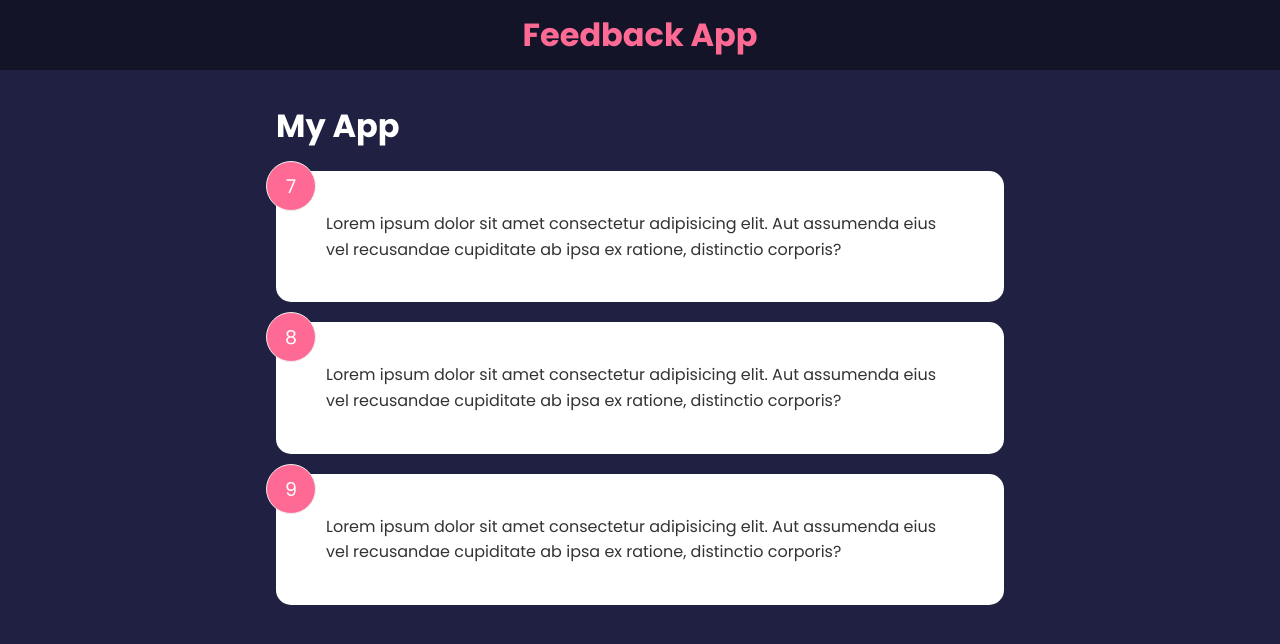
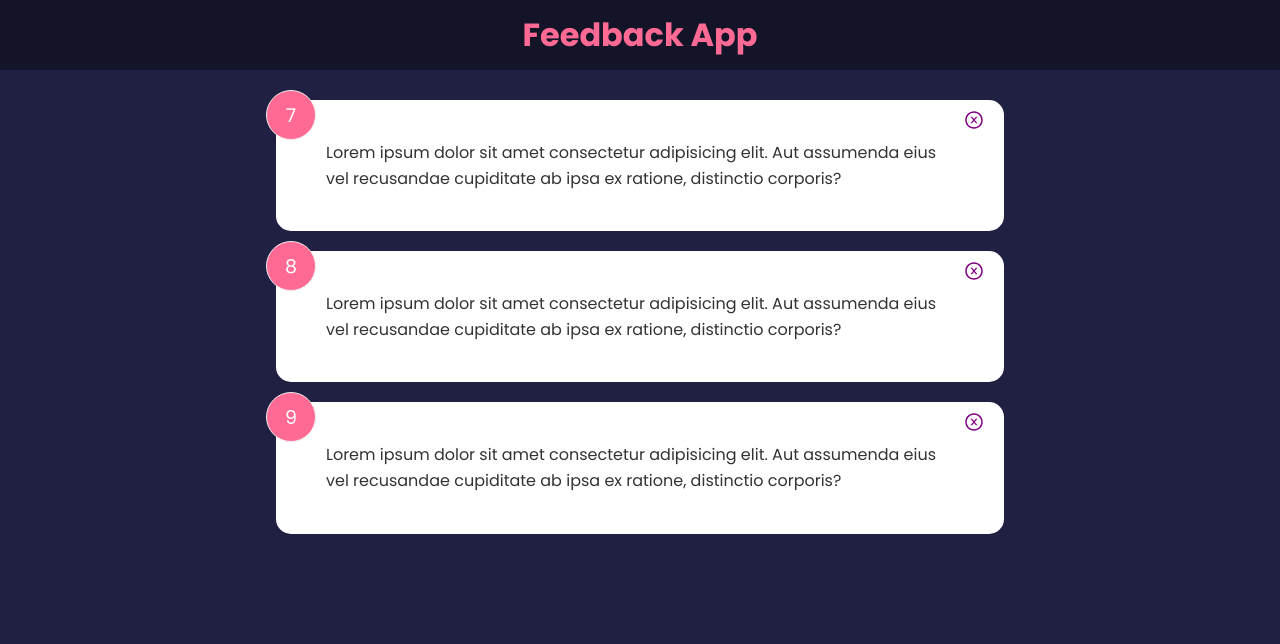
Before and after one commit to Mezin24/react_feedback_app, a React (Create React App) app: page / in a window 1280 px wide. Shown: the top 644 px of the page. Built offline with nearby package versions, Linux system fonts and the light colour scheme.

Commit message:
add delete item functional

```diff
--- a/src/App.js
+++ b/src/App.js
@@ -1,19 +1,27 @@
-import React from 'react'
+import React, { useState } from 'react'
 import Header from './components/Header'
 import FeedbackList from './components/FeedbackList'
 import data from './data/data'
 import './index.css'
 
 function App() {
+    const [feedback, setFeedback] = useState(data)
+
+    const deleteFeedback = (id) => {
+        setFeedback((prev) => prev.filter((el) => el.id !== id))
+    }
+
     return (
         <>
             <Header />
             <div className="container">
-                <h1>My App</h1>
-                {data.length === 0 ? (
-                    <h3>No Feedback Yet</h3>
+                {feedback.length === 0 ? (
+                    <h3 className="msg">No Feedback Yet</h3>
                 ) : (
-                    <FeedbackList data={data} />
+                    <FeedbackList
+                        data={feedback}
+                        onDeleteFeedback={deleteFeedback}
+                    />
                 )}
             </div>
         </>
--- a/src/components/FeedbackItem.jsx
+++ b/src/components/FeedbackItem.jsx
@@ -1,12 +1,21 @@
 import React from 'react'
+import { AiOutlineCloseCircle } from 'react-icons/ai'
 import Card from './UI/Card'
 
-function FeedbackItem({ item }) {
+function FeedbackItem({ item, onDeleteFeedback }) {
     return (
-        <Card>
-            <div className="num-display">{item.rating}</div>
-            <div className="text-display">{item.text}</div>
-        </Card>
+        <li>
+            <Card>
+                <div className="num-display">{item.rating}</div>
+                <div className="text-display">{item.text}</div>
+                <button
+                    onClick={() => onDeleteFeedback(item.id)}
+                    className="close"
+                >
+                    <AiOutlineCloseCircle size={20} color="purple" />
+                </button>
+            </Card>
+        </li>
     )
 }
 
--- a/src/components/FeedbackList.jsx
+++ b/src/components/FeedbackList.jsx
@@ -2,11 +2,15 @@ import React from 'react'
 import FeedbackItem from './FeedbackItem'
 import PropTypes from 'prop-types'
 
-function FeedbackList({ data }) {
+function FeedbackList({ data, onDeleteFeedback }) {
     return (
         <ul>
             {data.map((el) => (
-                <FeedbackItem item={el} key={el.id} />
+                <FeedbackItem
+                    item={el}
+                    key={el.id}
+                    onDeleteFeedback={onDeleteFeedback}
+                />
             ))}
         </ul>
     )
--- a/src/index.css
+++ b/src/index.css
@@ -50,6 +50,12 @@ header {
     font-size: 22px;
     font-weight: 600;
     text-align: center;
+}
+
+.msg {
+    text-align: center;
+    font-size: 2rem;
+    margin-top: 1em;
 }
 
 .rating {
```
